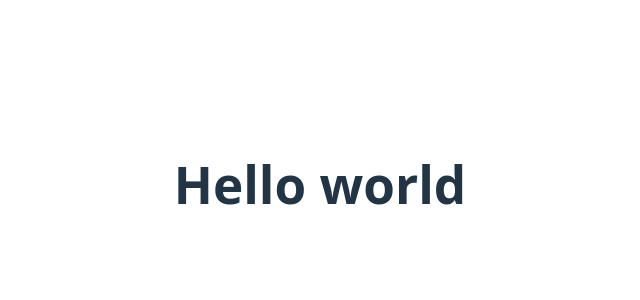
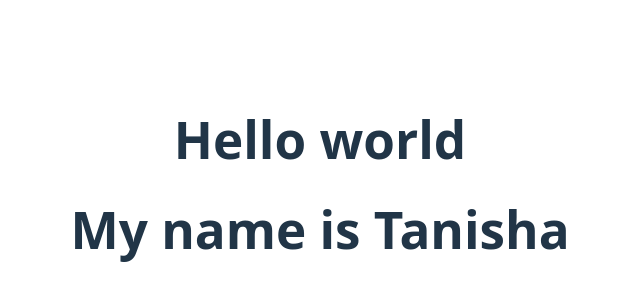
Before and after one commit to tanisha-1909/React, a React (Vite) app in the folder learn/: page / in a window 1280 px wide. Shown: the part 216-516 px from the top of the page, without its empty margins (320-960 px from the left). Built offline with nearby package versions, Linux system fonts and the light colour scheme.

Commit message:
defining attribute of component

```diff
--- a/learn/src/App.jsx
+++ b/learn/src/App.jsx
@@ -1,7 +1,16 @@
 import "./App.css"
+
+// importing title from file with same name
+import Title from "./Title.jsx"
+
 function App() {
   return (
-    <h1>Hello world</h1>
+    // <div className="mainbox">
+    <div id="mainbox">
+        <h1>Hello world</h1>
+        {/* to render: */}
+        <Title/>
+    </div>
   )
 }
 
--- /dev/null
+++ b/learn/src/Title.jsx
@@ -0,0 +1,6 @@
+function Title(){
+  return <h1>My name is Tanisha</h1>
+}
+
+export default Title;
+// export title
```
